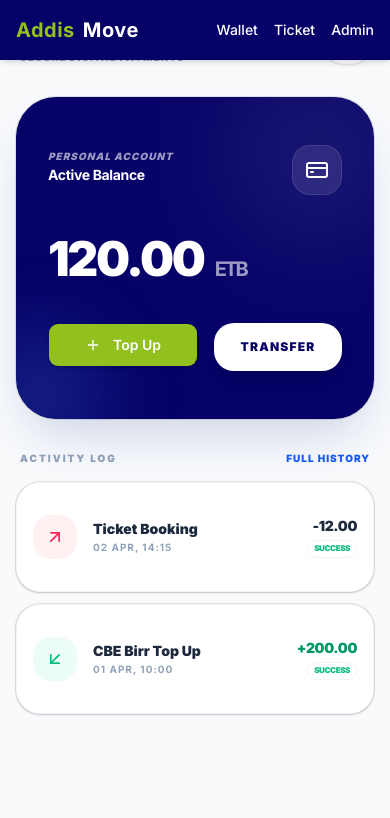
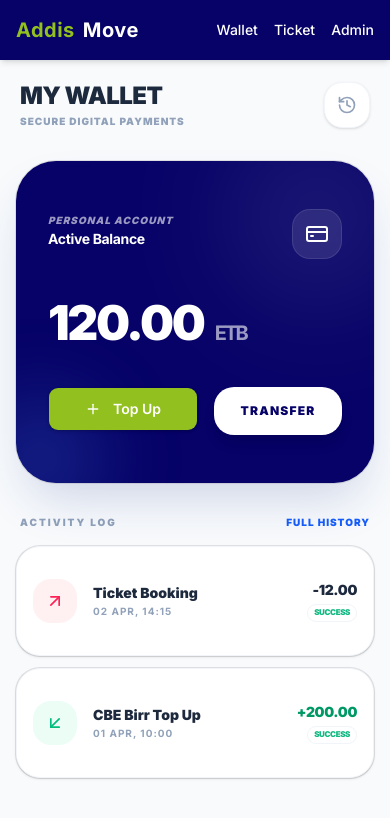
Before and after one commit to tamirat67/addismove, a Next.js app in the folder frontend/: page /wallet in a window 390 px wide. Shown: the top 818 px of the page. Built offline with nearby package versions, Linux system fonts and the light colour scheme.

Commit message:
feat(arch): restructure with Route Groups for isolated Mobile-First and Admin layouts

```diff
--- /dev/null
+++ b/frontend/src/app/(dashboard)/layout.tsx
@@ -0,0 +1,11 @@
+export default function DashboardGroupLayout({
+  children,
+}: {
+  children: React.ReactNode;
+}) {
+  return (
+    <div className="flex-1 w-full flex flex-col">
+      {children}
+    </div>
+  );
+}
--- /dev/null
+++ b/frontend/src/app/(standard)/layout.tsx
@@ -0,0 +1,20 @@
+"use client";
+
+import { Navigation } from "@/components/Navigation";
+
+export default function StandardLayout({
+  children,
+}: {
+  children: React.ReactNode;
+}) {
+  return (
+    <div className="flex flex-col min-h-screen">
+      <Navigation />
+      <main className="flex-1 w-full pt-16 pb-20">
+        <div className="max-w-md mx-auto w-full">
+          {children}
+        </div>
+      </main>
+    </div>
+  );
+}
--- a/frontend/src/app/page.tsx
+++ b/frontend/src/app/(standard)/page.tsx
@@ -7,7 +7,7 @@
 
 export default function Home() {
   return (
-    <div className="max-w-md mx-auto w-full px-4 pt-4 pb-20 space-y-8 animate-in slide-in-from-bottom-4 duration-500 fade-in">
+    <div className="w-full px-4 space-y-8 animate-in slide-in-from-bottom-4 duration-500 fade-in">
       {/* Header / Intro */}
       <div className="pt-4 px-1">
         <h1 className="text-3xl font-black tracking-tighter text-slate-900 leading-tight">
--- a/frontend/src/app/wallet/page.tsx
+++ b/frontend/src/app/(standard)/wallet/page.tsx
@@ -10,7 +10,7 @@
   const { balance, transactions } = useTenant();
 
   return (
-    <div className="max-w-md mx-auto w-full px-4 pt-4 pb-20 space-y-8 animate-in fade-in duration-500">
+    <div className="w-full px-4 pt-4 space-y-8 animate-in fade-in duration-500">
       <header className="flex items-center justify-between px-1">
         <div>
           <h2 className="text-2xl font-black tracking-tight text-slate-800 uppercase">My Wallet</h2>
--- a/frontend/src/app/layout.tsx
+++ b/frontend/src/app/layout.tsx
@@ -1,7 +1,6 @@
 import type { Metadata } from "next";
 import { Inter } from "next/font/google";
 import "./globals.css";
-import { Navigation } from "@/components/Navigation";
 import { TenantProvider } from "@/context/TenantContext";
 
 const font = Inter({ subsets: ["latin"] });
@@ -20,10 +19,7 @@
     <html lang="en">
       <body className={`${font.className} bg-slate-50 min-h-screen text-slate-800`}>
         <TenantProvider>
-          <Navigation />
-          <div className="flex flex-col min-h-screen">
-            {children}
-          </div>
+          {children}
         </TenantProvider>
       </body>
     </html>
```
Also changed, not shown: frontend/src/app/(dashboard)/admin/page.tsx (renamed from frontend/src/app/admin/page.tsx), frontend/src/app/(standard)/results/page.tsx (renamed from frontend/src/app/results/page.tsx), frontend/src/app/(standard)/ticket/page.tsx (renamed from frontend/src/app/ticket/page.tsx).
